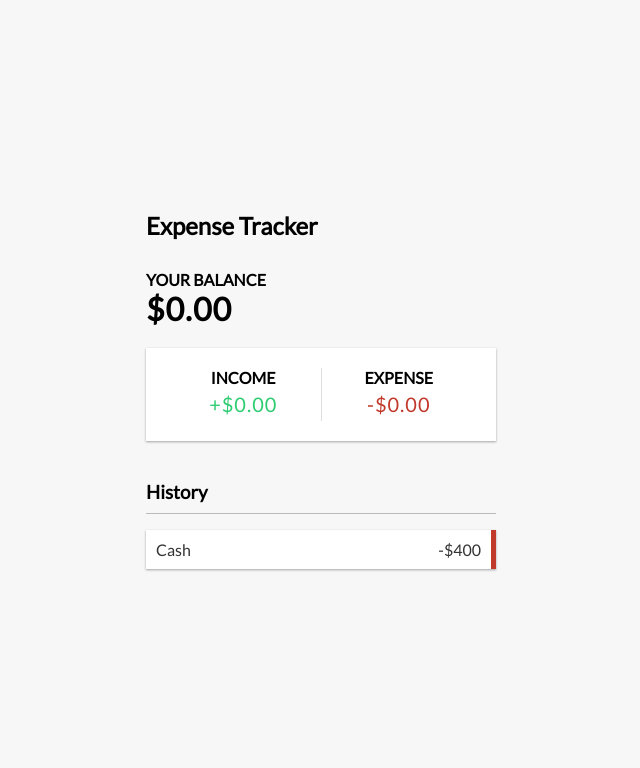
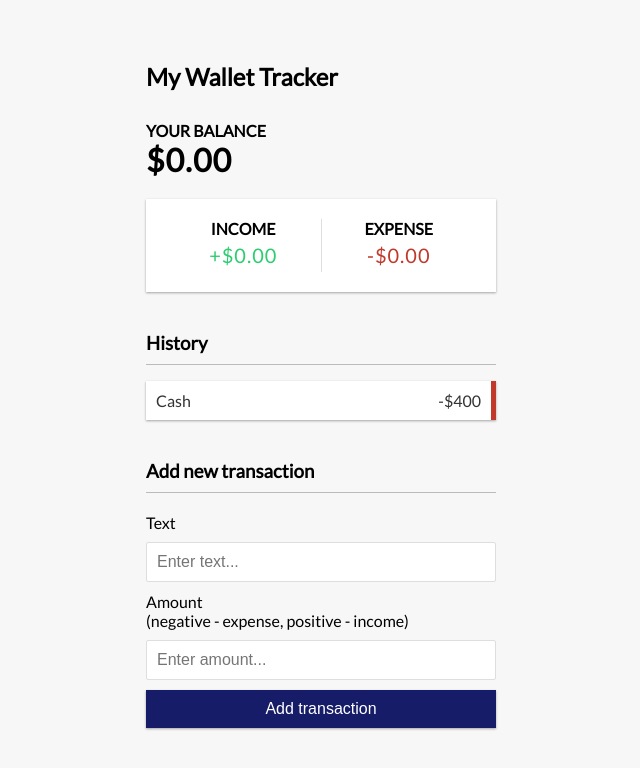
Before and after one commit to Trezzmann/wallet-app-react-typescript, a React (Create React App) app: page / in a window 1280 px wide. Shown: the top 768 px of the page, without its empty margins (319-959 px from the left). Built offline with nearby package versions, Linux system fonts and the light colour scheme.

Commit message:
AddTransaction component

```diff
--- a/src/App.tsx
+++ b/src/App.tsx
@@ -2,6 +2,7 @@ import Header from "./components/Header";
 import Balance from "./components/Balance";
 import IncomeExpenses from "./components/IncomeExpenses";
 import TransactionList from "./components/TransactionList";
+import AddTransaction from "./components/AddTransaction";
 import "./styles.css";
 
 export default function App() {
@@ -12,6 +13,7 @@ export default function App() {
         <Balance />
         <IncomeExpenses />
         <TransactionList />
+        <AddTransaction />
       </div>
     </div>
   );
--- /dev/null
+++ b/src/components/AddTransaction.tsx
@@ -0,0 +1,21 @@
+export default function AddTransaction() {
+  return (
+    <>
+      <h3>Add new transaction</h3>
+      <form id="form">
+        <div className="form-control">
+          <label htmlFor="text">Text</label>
+          <input type="text" id="text" placeholder="Enter text..." />
+        </div>
+        <div className="form-control">
+          <label htmlFor="amount">
+            Amount <br />
+            (negative - expense, positive - income)
+          </label>
+          <input type="number" id="amount" placeholder="Enter amount..." />
+        </div>
+        <button className="btn">Add transaction</button>
+      </form>
+    </>
+  );
+}
--- a/src/components/Header.tsx
+++ b/src/components/Header.tsx
@@ -1,3 +1,3 @@
 export default function Header() {
-  return <h2>Expense Tracker</h2>;
+  return <h2>My Wallet Tracker</h2>;
 }
--- a/src/styles.css
+++ b/src/styles.css
@@ -89,7 +89,7 @@ input[type="number"] {
 
 .btn {
   cursor: pointer;
-  background-color: #9c88ff;
+  background-color: #171c68;
   box-shadow: var(--box-shadow);
   color: #fff;
   border: 0;
```
